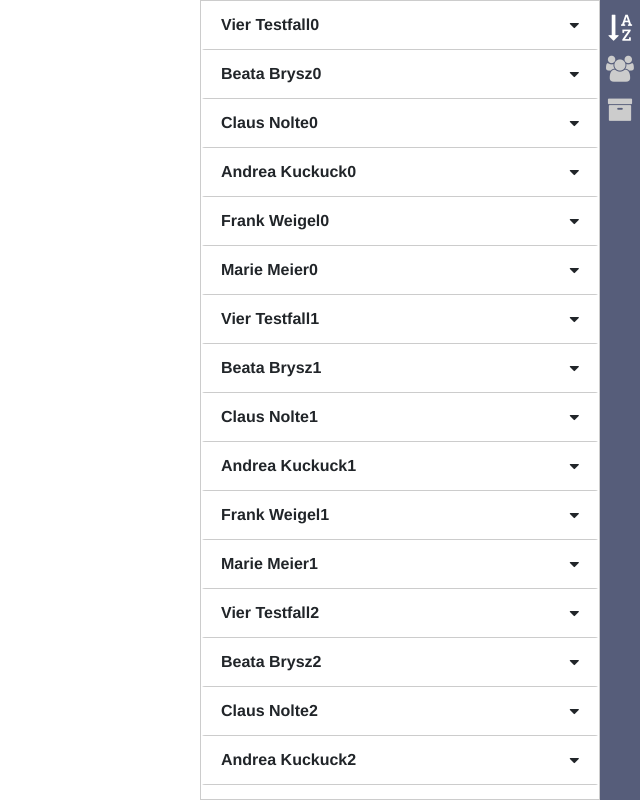
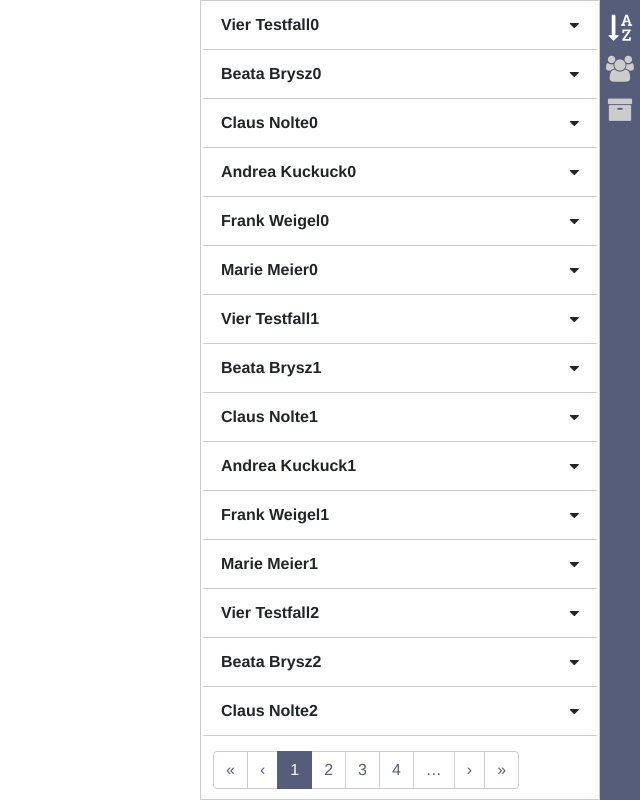
Before and after one commit to DenisPronin/vue-test, a Vue app: page / in a window 1280 px wide. Shown: the whole page, without its empty margins (640-1280 px from the left). Built offline with nearby package versions, Linux system fonts and the light colour scheme.

Commit message:
styles for pagination

```diff
--- a/src/components/DepositStationList.vue
+++ b/src/components/DepositStationList.vue
@@ -1,12 +1,12 @@
 <template>
   <div class="deposit-station-list-container">
 
-    <div class="group-header" v-if="this.activeRoute.routeName === 'groupId'">
+    <div class="group-header" v-if="isGroupId">
       <h3>{{list.label}}</h3>
       <a href="#" v-on:click="goBack">Back</a>
     </div>
 
-    <div role="tablist" class="deposit-station-list">
+    <div role="tablist" :class="['deposit-station-list', {'deposit-station-list--groupId': isGroupId}]">
       <deposit-station-list-item
         v-for="id in list.ids"
         :item='allItems[id]'
@@ -15,7 +15,7 @@
       />
     </div>
 
-    <b-pagination size="md" :total-rows="list.total" v-model="list.page" :per-page="list.pageSize" v-on:change="changePage">
+    <b-pagination class="deposit-station-list-pagination" size="md" :total-rows="list.total" v-model="list.page" :per-page="list.pageSize" v-on:change="changePage">
     </b-pagination>
 
   </div>
@@ -36,6 +36,10 @@
     },
 
     computed: {
+      isGroupId () {
+        return this.activeRoute.routeName === 'groupId';
+      },
+
       isGroup () {
         return this.activeRoute.routeName === 'group';
       },
@@ -87,13 +91,24 @@
   .deposit-station-list-container {
     border: 1px solid #ccc;
     height: 100%;
-    overflow: auto;
+    overflow: hidden;
     width: 400px;
   }
 
   .deposit-station-list {
     padding: 0;
     margin: 0;
+    overflow: auto;
+    max-height: calc(100vh - 62px);
+  }
+
+  .deposit-station-list--groupId {
+    max-height: calc(100vh - 103px);
+  }
+
+  .deposit-station-list-pagination {
+    padding-left: 12px;
+    padding-top: 12px;
   }
 
   .group-header {
@@ -103,3 +118,18 @@
     padding: 0 1.25rem;
   }
 </style>
+<style>
+  .page-link,
+  .page-item.disabled .page-link {
+    border-color: #ccc;
+    color: #565d7a;
+  }
+
+  .page-item.active .page-link,
+  .page-item.active .page-link:active {
+    background-color: #565d7a;
+    border-color: #565d7a;
+    box-shadow: none;
+    outline: none;
+  }
+</style>
```
